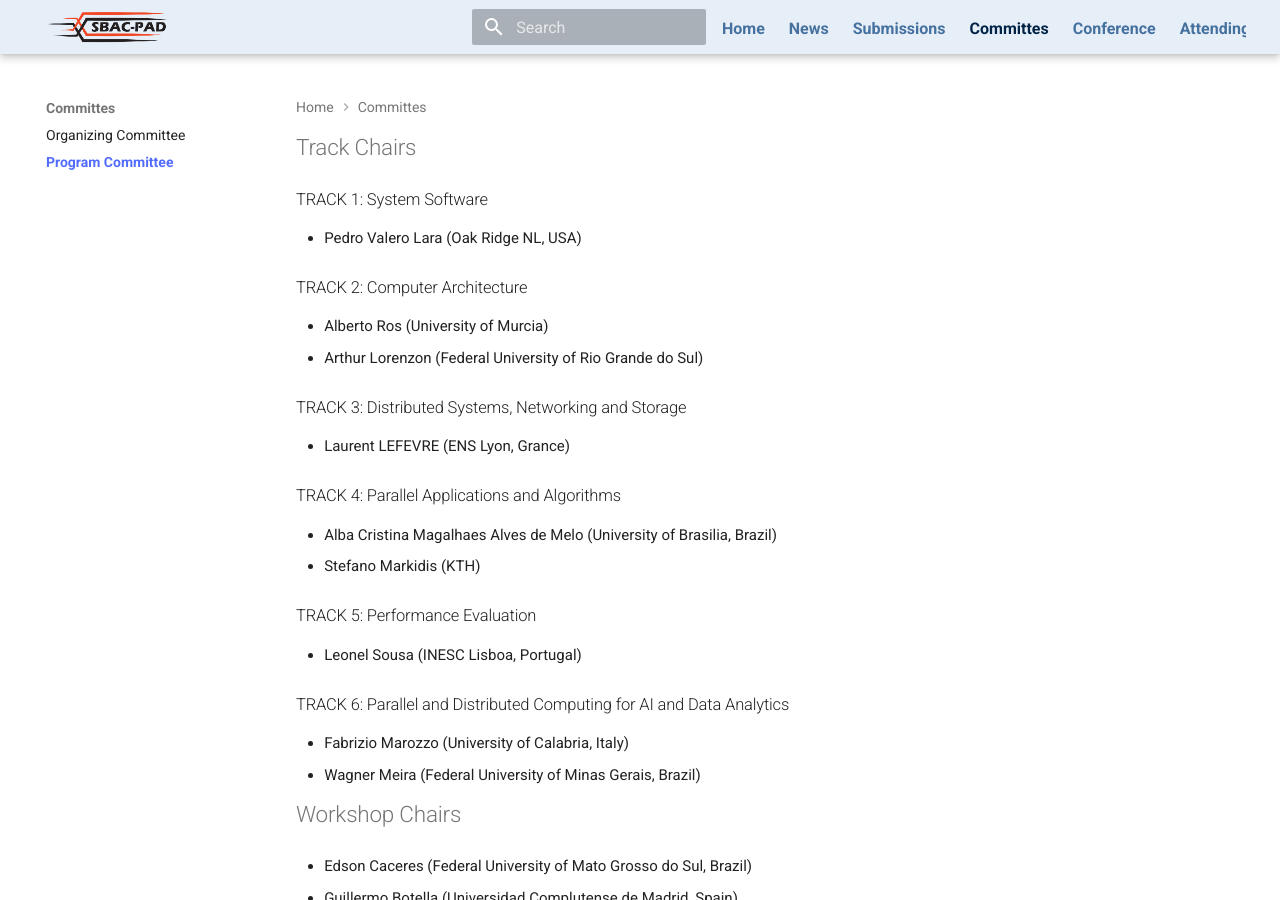
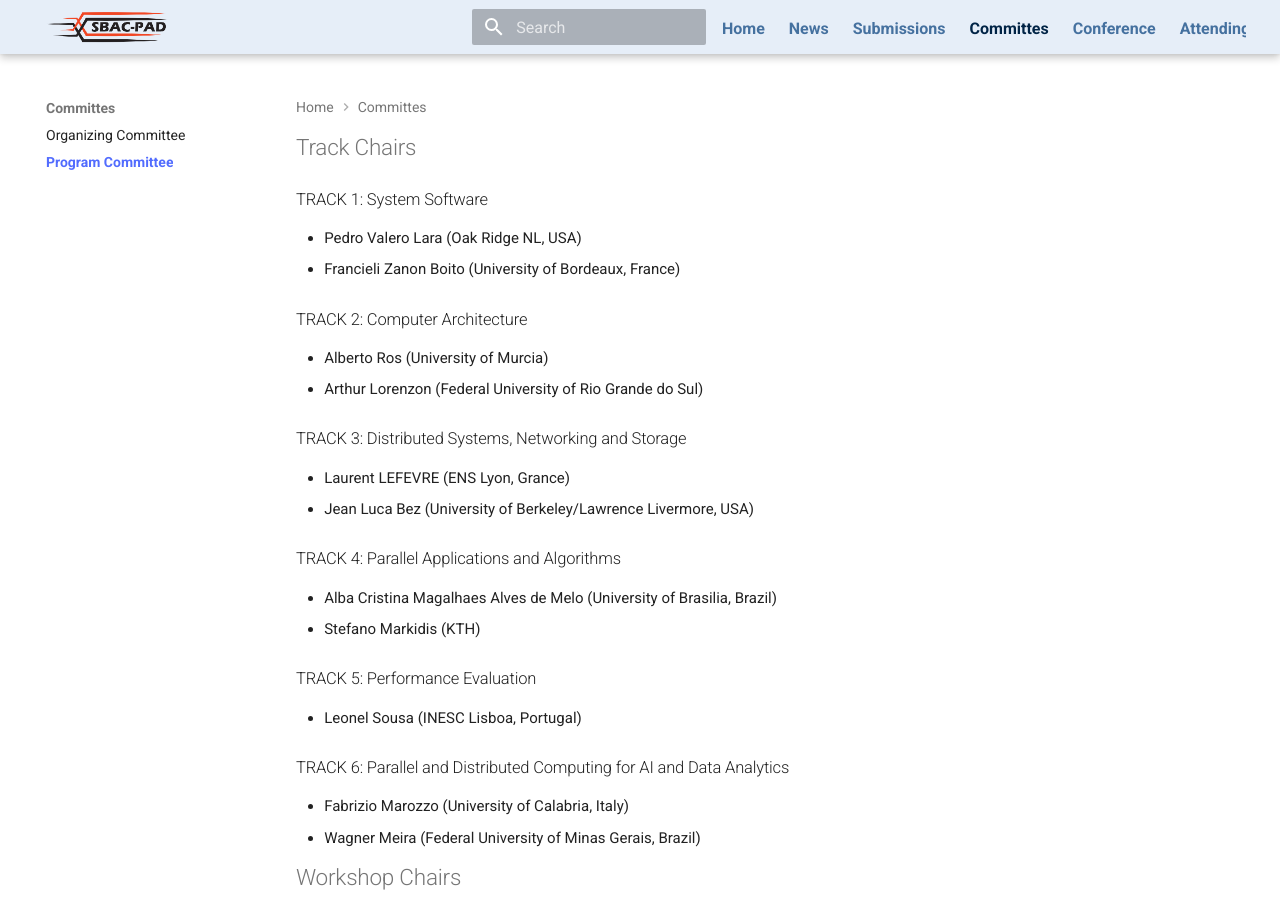
Before and after one commit to CoCo-ARCOS/sbac-pad2026, an MkDocs documentation site: the page built from docs/committees/program-committee.md, in a window 1280 px wide and 900 px high, scrolled down 451 px. Built offline with MkDocs 1.6.1 and Material for MkDocs 9.7.7, drawn with Linux system fonts in a browser that asks for light colours.

Commit message:
track chairs

```diff
--- a/docs/committees/program-committee.md
+++ b/docs/committees/program-committee.md
@@ -9,7 +9,7 @@ hide:
 ##  TRACK 1: System Software
 
 * Pedro Valero Lara (Oak Ridge NL, USA)
-<!-- * Francieli Zanon Boito (University of Bordeaux, France) -->
+* Francieli Zanon Boito (University of Bordeaux, France)
 
 ## TRACK 2:	Computer Architecture
 * Alberto Ros (University of Murcia)
@@ -17,7 +17,7 @@ hide:
 
 ## TRACK 3:	Distributed Systems, Networking and Storage
 * Laurent LEFEVRE	(ENS Lyon, Grance)
-<!-- * Jean Luca Bez	(University of Berkeley/Lawrence Livermore, USA) -->
+* Jean Luca Bez	(University of Berkeley/Lawrence Livermore, USA)
 
 ## TRACK 4:	Parallel Applications and Algorithms
 * Alba Cristina Magalhaes Alves de Melo	(University of Brasilia, Brazil)
```
